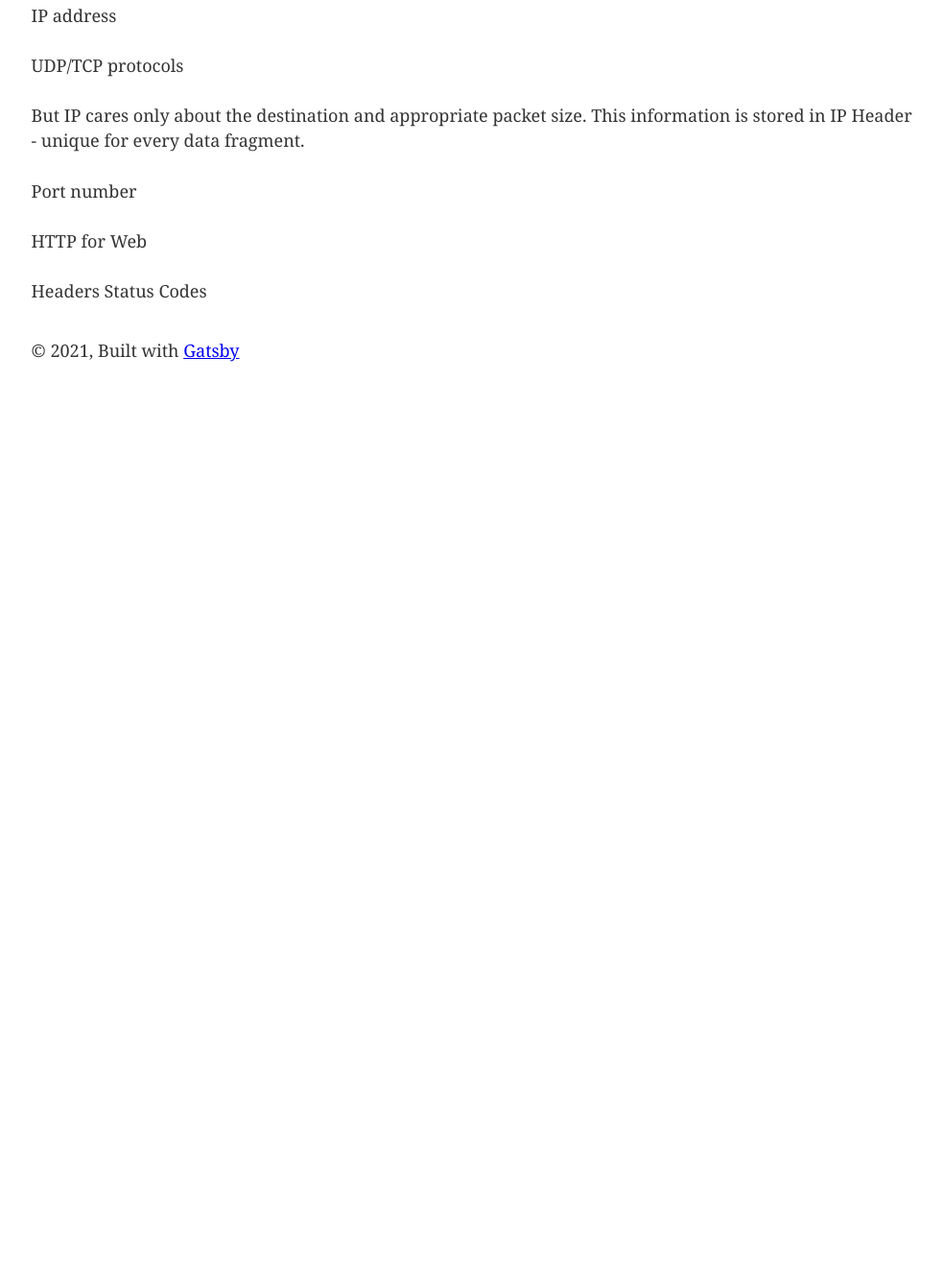
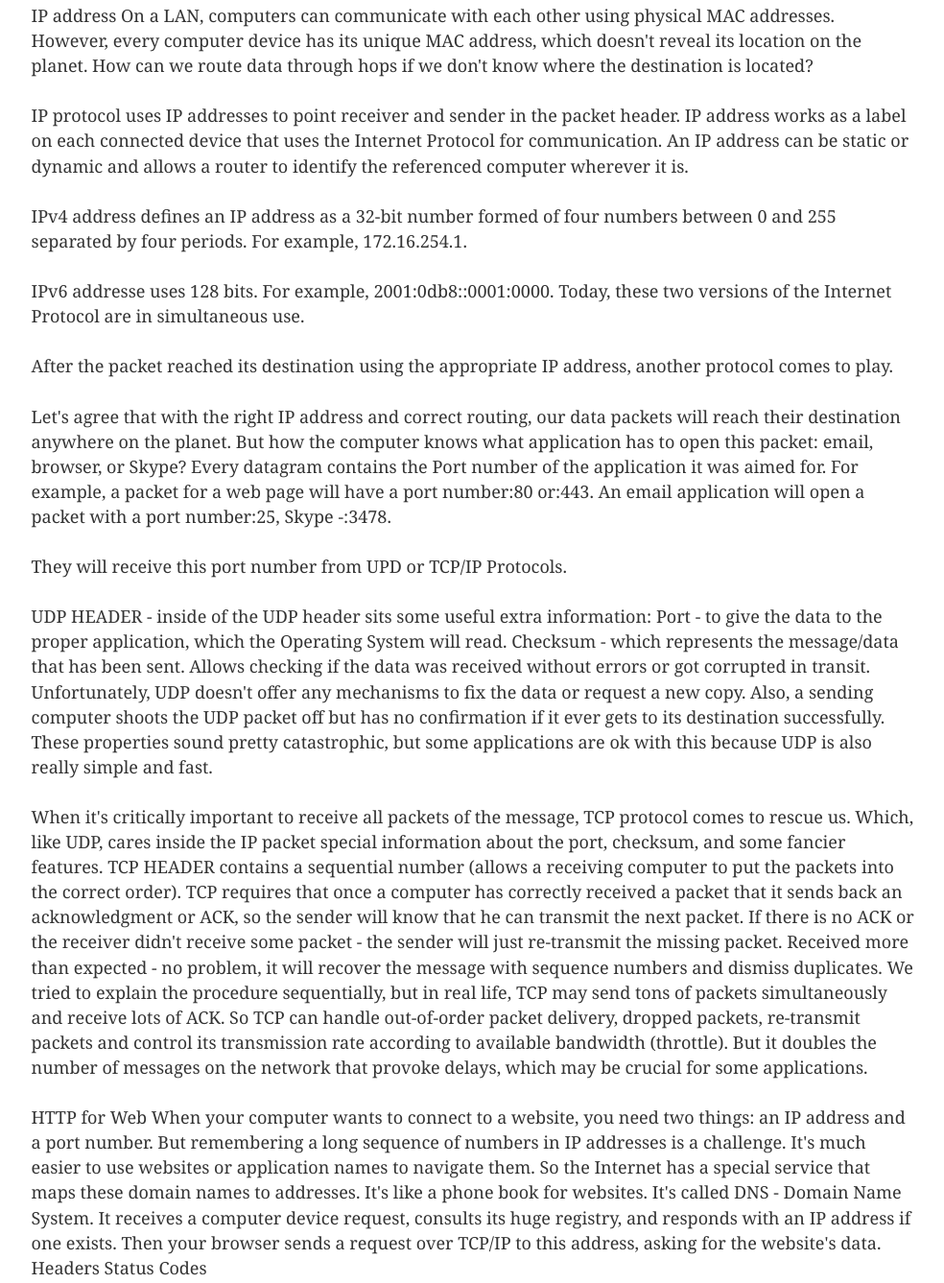
Before and after one commit to sne-syn/basic-blog, a Gatsby site: page /article/ in a window 1280 px wide. Shown: the part 2677-4014 px from the top of the page at 96% size, without its empty margins (147-1131 px from the left). Before the commit the page ends 3081 px from the top, so only its background shows below. Built offline with nearby package versions, Linux system fonts and the light colour scheme; Gatsby itself is replaced by a stand-in of ours.

Commit message:
Update article.md

```diff
--- a/src/markdown-pages/article.md
+++ b/src/markdown-pages/article.md
@@ -40,15 +40,31 @@ The virtual-circuit approach creates many packets. The first packet has a header
 The datagram approach allows to chop a message into many small packets and send them through different routes to reach its destination. All parcels are free to use any available path. Every packet contains all the information about its content, receiver, and sender - header. When received, packets are reassembled in the proper sequence to make up the message. Those packets have to conform to a standard called IP (Internet Protocol). Every set of numbers in IP address allows packets to find their way to this unique address and works very similar to a postal address. The datagram approach has proved to be effective for Data services like the Internet.
 
 IP address
+On a LAN, computers can communicate with each other using physical MAC addresses. However, every computer device has its unique MAC address, which doesn't reveal its location on the planet. How can we route data through hops if we don't know where the destination is located?
 
+IP protocol uses IP addresses to point receiver and sender in the packet header. IP address works as a label on each connected device that uses the Internet Protocol for communication. An IP address can be static or dynamic and allows a router to identify the referenced computer wherever it is.
 
-UDP/TCP protocols
+IPv4 address defines an IP address as a 32-bit number formed of four numbers between 0 and 255 separated by four periods. For example, 172.16.254.1.
 
-But IP cares only about the destination and appropriate packet size. This information is stored in IP Header - unique for every data fragment.
+IPv6 addresse uses 128 bits. For example, 2001:0db8::0001:0000.
+Today, these two versions of the Internet Protocol are in simultaneous use.
 
-Port number
+After the packet reached its destination using the appropriate IP address, another protocol comes to play.
+
+Let's agree that with the right IP address and correct routing, our data packets will reach their destination anywhere on the planet. But how the computer knows what application has to open this packet: email, browser, or Skype? Every datagram contains the Port number of the application it was aimed for. For example, a packet for a web page will have a port number:80 or:443. An email application will open a packet with a port number:25, Skype -:3478.
+
+They will receive this port number from UPD or TCP/IP Protocols.
+
+UDP HEADER - inside of the UDP header sits some useful extra information:
+Port - to give the data to the proper application, which the Operating System will read.
+Checksum - which represents the message/data that has been sent. Allows checking if the data was received without errors or got corrupted in transit.
+Unfortunately, UDP doesn't offer any mechanisms to fix the data or request a new copy. Also, a sending computer shoots the UDP packet off but has no confirmation if it ever gets to its destination successfully. These properties sound pretty catastrophic, but some applications are ok with this because UDP is also really simple and fast.
+
+When it's critically important to receive all packets of the message, TCP protocol comes to rescue us. Which, like UDP, cares inside the IP packet special information about the port, checksum, and some fancier features.
+TCP HEADER contains a sequential number (allows a receiving computer to put the packets into the correct order). TCP requires that once a computer has correctly received a packet that it sends back an acknowledgment or ACK, so the sender will know that he can transmit the next packet. If there is no ACK or the receiver didn't receive some packet - the sender will just re-transmit the missing packet. Received more than expected - no problem, it will recover the message with sequence numbers and dismiss duplicates. We tried to explain the procedure sequentially, but in real life, TCP may send tons of packets simultaneously and receive lots of ACK.
+So TCP can handle out-of-order packet delivery, dropped packets, re-transmit packets and control its transmission rate according to available bandwidth (throttle). But it doubles the number of messages on the network that provoke delays, which may be crucial for some applications.
 
 HTTP for Web
-
+When your computer wants to connect to a website, you need two things: an IP address and a port number. But remembering a long sequence of numbers in IP addresses is a challenge. It's much easier to use websites or application names to navigate them. So the Internet has a special service that maps these domain names to addresses. It's like a phone book for websites. It's called DNS - Domain Name System. It receives a computer device request, consults its huge registry, and responds with an IP address if one exists. Then your browser sends a request over TCP/IP to this address, asking for the website's data.
 Headers
 Status Codes
```
